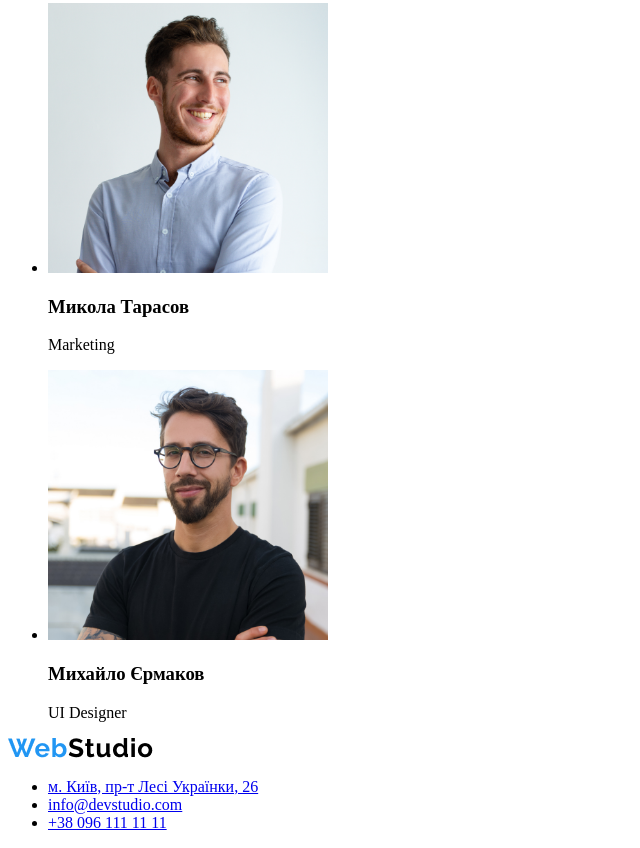
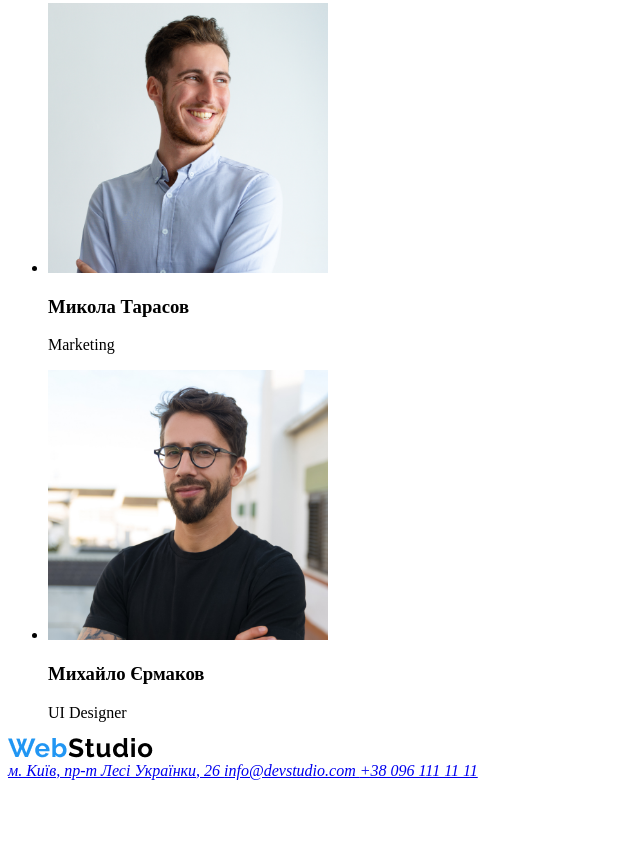
Before and after one commit to Galya1103/Tutorial, a plain HTML site: page index.html in a window 1280 px wide. Shown: the part 2078-2926 px from the top of the page, without its empty margins (0-640 px from the left). After the commit the page ends 2866 px from the top, so only its background shows below. Drawn offline with Linux system fonts and the light colour scheme.

Commit message:
change footer

```diff
--- a/index.html
+++ b/index.html
@@ -93,11 +93,11 @@
         <a href="#">
             <img src="./images/WebStudioLogo.png" alt="Logo">
         </a>
-        <ul>
-            <li> <a href="https://goo.gl/maps/hBoMRH7fiE8RbMPp7"> м. Київ, пр-т Лесі Українки, 26 </a></li>
-            <li> <a href="#"> info@devstudio.com </a> </li>
-            <li><a href="#"> +38 096 111 11 11 </a> </li>
-        </ul>
+        <address>
+            <a href="https://goo.gl/maps/hBoMRH7fiE8RbMPp7"> м. Київ, пр-т Лесі Українки, 26 </a>
+            <a href="#"> info@devstudio.com </a>
+            <a href="#"> +38 096 111 11 11 </a>
+        </address>
 
     </footer>
 </body>
```
